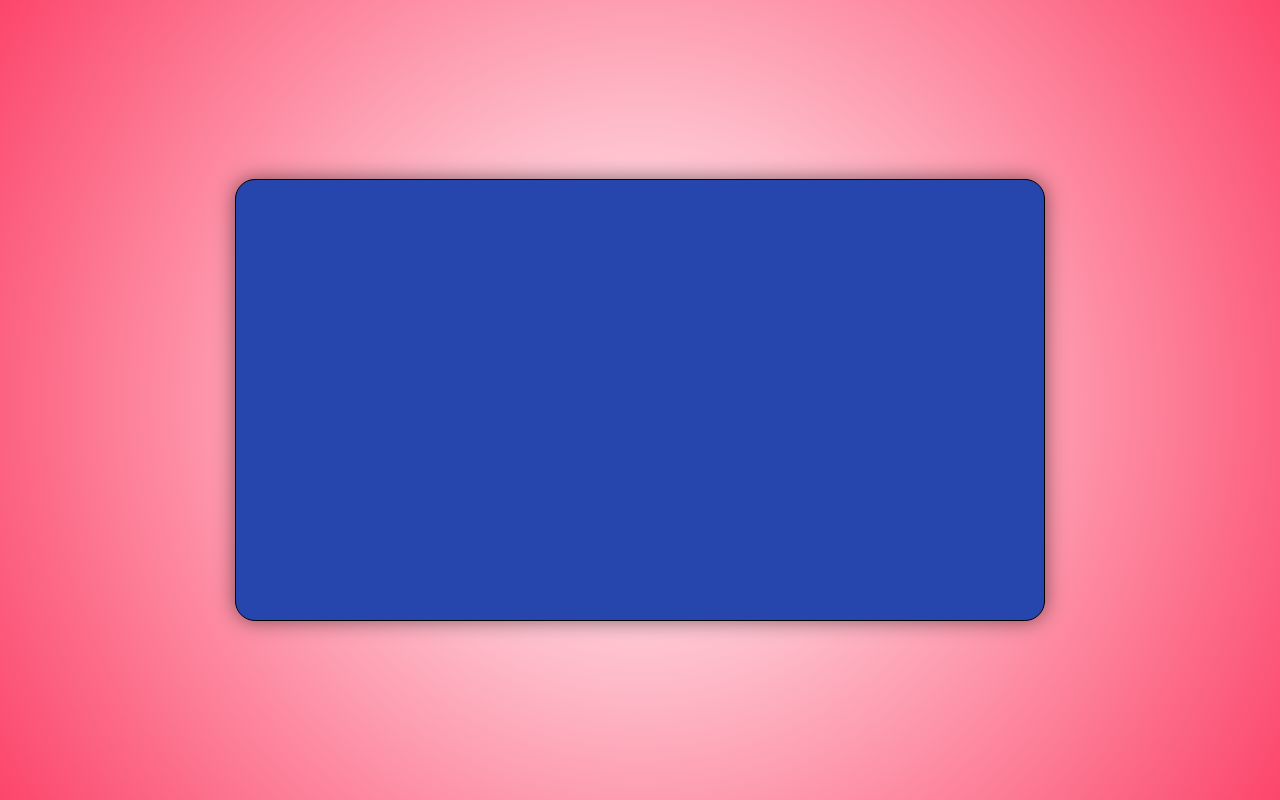
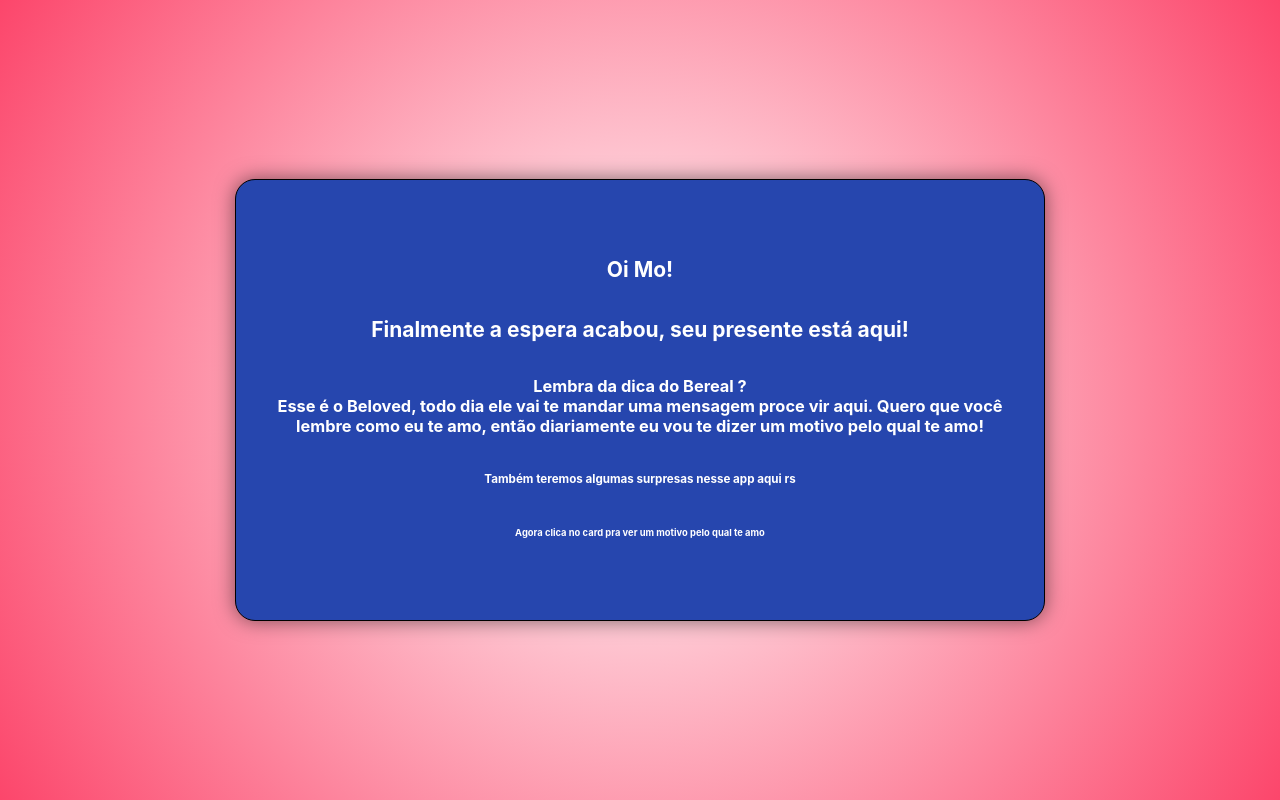
Before and after one commit to daniellourenco-Samba/beloved, a React (Create React App) app: page / in a window 1280 px wide. Built offline with nearby package versions, Linux system fonts and the light colour scheme.

Commit message:
Update Card.jsx

```diff
--- a/src/components/Card.jsx
+++ b/src/components/Card.jsx
@@ -1,14 +1,37 @@
 import React from 'react'
+import { useState } from 'react';
+import axios from 'axios';
+
 import './Card.css'
 
+const Card = (props) => {
+  const url = "https://apiu.vercel.app/";
+  const [razao, setRazao] = useState([]);
 
-
-const Card = (props) => {
+  const carregaRazao = async () => {
+    setRazao([])
+    let infos = document.querySelector('.card')
+    infos.innerHTML =
+    `<h1>Eu te amo porque</h1><h2>${razao}</h2>`
+    await axios({
+        method: "get",
+          url: url
+        }).then(function (response) {
+          let dado = response.data
+          setRazao(dado)
+        });
+  }
   return (
     <div>
-        <div className="card" onClick={(e) => {props.buscaNoticia()}}>
-            <h4>{props.texto}</h4>
-            <h1>{props.noticia} </h1>
+        <div className="card" onClick={(e) => {carregaRazao()}}>
+            <h2>Oi Mo!</h2>
+            <h2>Finalmente a espera acabou, seu presente está aqui!</h2>
+            <h3>Lembra da dica do Bereal ? <br />
+              Esse é o Beloved, todo dia ele vai te mandar uma mensagem proce vir aqui.
+              Quero que você lembre como eu te amo, então diariamente eu vou te dizer um motivo pelo qual te amo!
+            </h3>
+            <h5>Também teremos algumas surpresas nesse app aqui rs</h5>
+            <h6>Agora clica no card pra ver um motivo pelo qual te amo</h6>
         </div>
     </div>
   )
```
